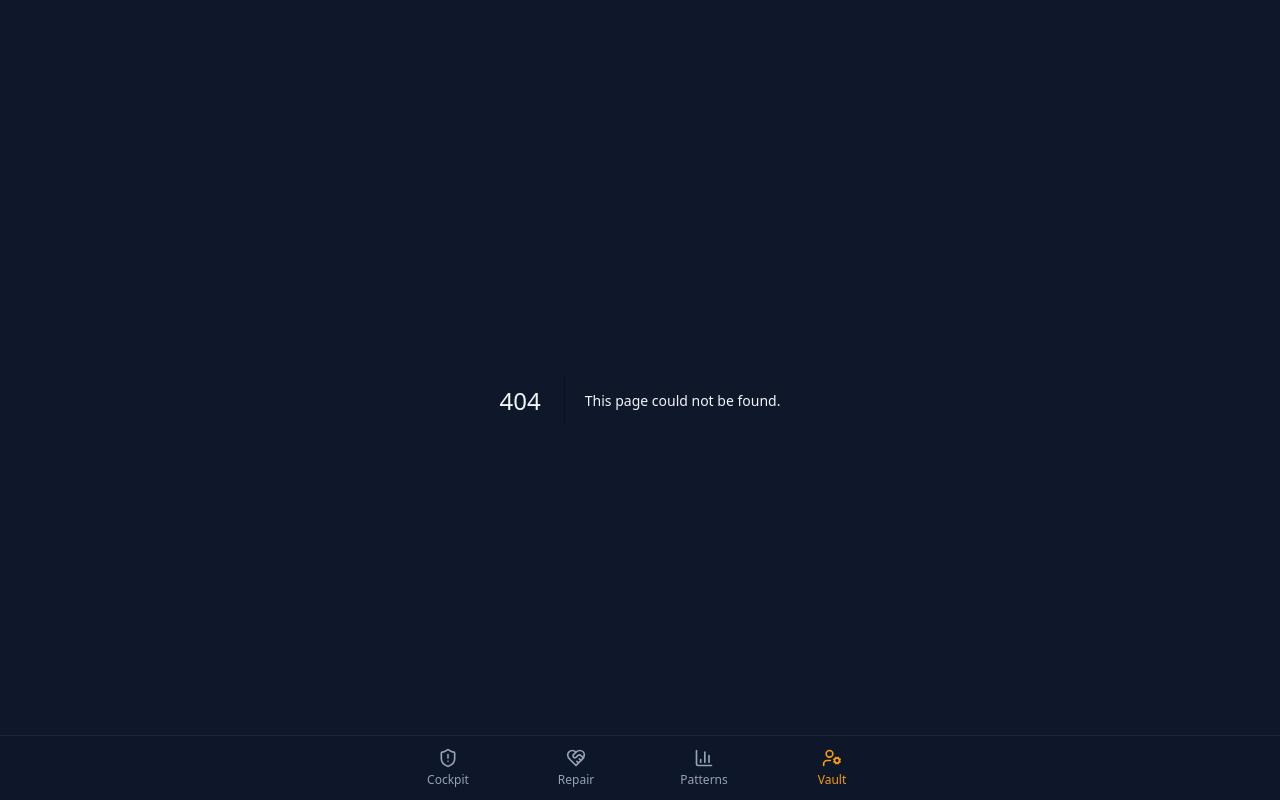
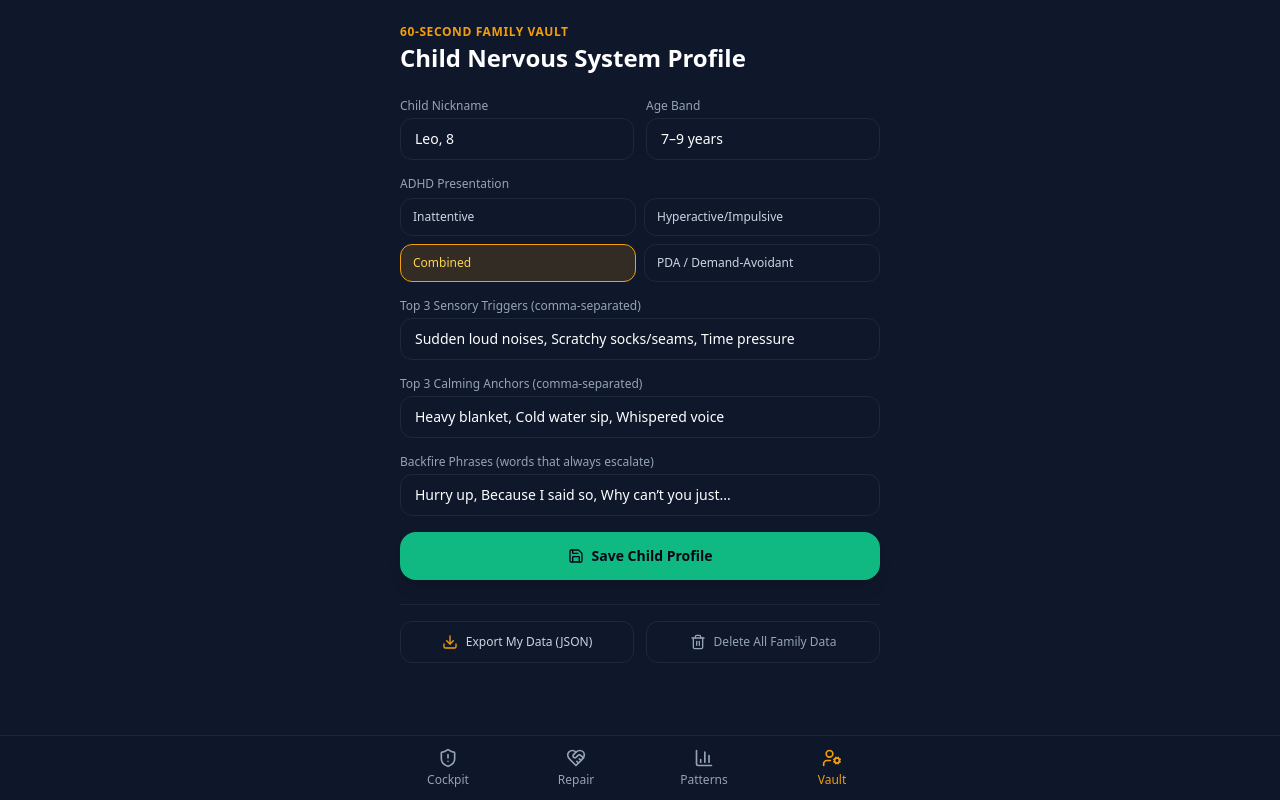
Before and after one commit to pproidamis/project-lumina, a Next.js app: page /profile in a window 1280 px wide. Before the commit this address had no page. Built offline with nearby package versions, Linux system fonts and the light colour scheme.

Commit message:
Create page.tsx

```diff
--- /dev/null
+++ b/src/app/profile/page.tsx
@@ -0,0 +1,240 @@
+'use client';
+
+import { useEffect, useState } from 'react';
+import { Save, Download, Trash2, Check } from 'lucide-react';
+import { AdhdPresentation, ChildProfile, DEFAULT_DEMO_CHILD } from '@/lib/types';
+import { createClient } from '@/lib/supabase/client';
+
+const PRESENTATIONS: AdhdPresentation[] = [
+  'Inattentive',
+  'Hyperactive/Impulsive',
+  'Combined',
+  'PDA / Demand-Avoidant',
+];
+
+export default function ProfileVaultPage() {
+  const [nickname, setNickname] = useState(DEFAULT_DEMO_CHILD.nickname);
+  const [ageBand, setAgeBand] = useState(DEFAULT_DEMO_CHILD.age_band);
+  const [presentation, setPresentation] = useState<AdhdPresentation>(
+    DEFAULT_DEMO_CHILD.presentation
+  );
+  const [triggers, setTriggers] = useState(DEFAULT_DEMO_CHILD.sensory_triggers.join(', '));
+  const [anchors, setAnchors] = useState(DEFAULT_DEMO_CHILD.calming_anchors.join(', '));
+  const [backfires, setBackfires] = useState(DEFAULT_DEMO_CHILD.backfire_phrases.join(', '));
+  const [savedNotice, setSavedNotice] = useState(false);
+
+  useEffect(() => {
+    const raw = localStorage.getItem('lumina_children');
+    if (raw) {
+      try {
+        const parsed: ChildProfile[] = JSON.parse(raw);
+        if (parsed[0]) {
+          setNickname(parsed[0].nickname);
+          setAgeBand(parsed[0].age_band);
+          setPresentation(parsed[0].presentation);
+          setTriggers(parsed[0].sensory_triggers.join(', '));
+          setAnchors(parsed[0].calming_anchors.join(', '));
+          setBackfires(parsed[0].backfire_phrases.join(', '));
+        }
+      } catch {}
+    }
+  }, []);
+
+  const splitClean = (val: string) =>
+    val
+      .split(',')
+      .map((s) => s.trim())
+      .filter(Boolean)
+      .slice(0, 3);
+
+  const handleSave = async (e: React.FormEvent) => {
+    e.preventDefault();
+    const profile: ChildProfile = {
+      id: crypto.randomUUID(),
+      nickname: nickname.trim() || 'Child',
+      age_band: ageBand.trim() || '6–10 years',
+      presentation,
+      sensory_triggers: splitClean(triggers),
+      calming_anchors: splitClean(anchors),
+      backfire_phrases: splitClean(backfires),
+      created_at: new Date().toISOString(),
+    };
+
+    localStorage.setItem('lumina_children', JSON.stringify([profile]));
+
+    const supabase = createClient();
+    if (supabase) {
+      const { data } = await supabase.auth.getUser();
+      if (data.user) {
+        await supabase.from('child_profiles').upsert({
+          id: profile.id,
+          user_id: data.user.id,
+          nickname: profile.nickname,
+          age_band: profile.age_band,
+          presentation: profile.presentation,
+          sensory_triggers: profile.sensory_triggers,
+          calming_anchors: profile.calming_anchors,
+          backfire_phrases: profile.backfire_phrases,
+        });
+      }
+    }
+
+    setSavedNotice(true);
+    setTimeout(() => setSavedNotice(false), 2500);
+  };
+
+  const handleExportJson = () => {
+    const payload = {
+      exported_at: new Date().toISOString(),
+      children: JSON.parse(localStorage.getItem('lumina_children') || '[]'),
+      regulation_events: JSON.parse(localStorage.getItem('lumina_events') || '[]'),
+    };
+    const blob = new Blob([JSON.stringify(payload, null, 2)], { type: 'application/json' });
+    const url = URL.createObjectURL(blob);
+    const a = document.createElement('a');
+    a.href = url;
+    a.download = `lumina-family-vault-${new Date().toISOString().slice(0, 10)}.json`;
+    a.click();
+  };
+
+  const handleDeleteAll = async () => {
+    if (!confirm('Permanently delete all local and cloud family data?')) return;
+    localStorage.removeItem('lumina_children');
+    localStorage.removeItem('lumina_events');
+    localStorage.removeItem('lumina_pending_repair_id');
+
+    const supabase = createClient();
+    if (supabase) {
+      const { data } = await supabase.auth.getUser();
+      if (data.user) {
+        await supabase.from('regulation_events').delete().eq('user_id', data.user.id);
+        await supabase.from('child_profiles').delete().eq('user_id', data.user.id);
+      }
+    }
+
+    setNickname('');
+    setTriggers('');
+    setAnchors('');
+    setBackfires('');
+  };
+
+  return (
+    <div className="min-h-screen bg-[#0F172A] text-slate-100 pb-24">
+      <div className="max-w-lg mx-auto px-4 pt-6 space-y-6">
+        <header>
+          <p className="text-xs uppercase tracking-wider text-[#F59E0B] font-semibold">
+            60-Second Family Vault
+          </p>
+          <h1 className="text-2xl font-bold text-white mt-0.5">Child Nervous System Profile</h1>
+        </header>
+
+        <form onSubmit={handleSave} className="space-y-4">
+          <div className="grid grid-cols-2 gap-3">
+            <div>
+              <label className="block text-xs text-slate-400 mb-1">Child Nickname</label>
+              <input
+                value={nickname}
+                onChange={(e) => setNickname(e.target.value)}
+                placeholder="e.g. Leo, 8"
+                className="w-full rounded-xl bg-slate-900 border border-slate-800 px-3.5 py-2.5 text-sm text-white focus:border-[#F59E0B] focus:outline-none"
+              />
+            </div>
+            <div>
+              <label className="block text-xs text-slate-400 mb-1">Age Band</label>
+              <input
+                value={ageBand}
+                onChange={(e) => setAgeBand(e.target.value)}
+                placeholder="e.g. 7–9 years"
+                className="w-full rounded-xl bg-slate-900 border border-slate-800 px-3.5 py-2.5 text-sm text-white focus:border-[#F59E0B] focus:outline-none"
+              />
+            </div>
+          </div>
+
+          <div>
+            <label className="block text-xs text-slate-400 mb-1.5">ADHD Presentation</label>
+            <div className="grid grid-cols-2 gap-2">
+              {PRESENTATIONS.map((item) => (
+                <button
+                  key={item}
+                  type="button"
+                  onClick={() => setPresentation(item)}
+                  className={`py-2.5 px-3 rounded-xl text-xs font-medium border text-left transition-colors ${
+                    presentation === item
+                      ? 'bg-[#F59E0B]/15 border-[#F59E0B] text-amber-300'
+                      : 'bg-slate-900 border-slate-800 text-slate-300'
+                  }`}
+                >
+                  {item}
+                </button>
+              ))}
+            </div>
+          </div>
+
+          <div>
+            <label className="block text-xs text-slate-400 mb-1">
+              Top 3 Sensory Triggers (comma-separated)
+            </label>
+            <input
+              value={triggers}
+              onChange={(e) => setTriggers(e.target.value)}
+              placeholder="Loud noises, scratchy socks, rushing"
+              className="w-full rounded-xl bg-slate-900 border border-slate-800 px-3.5 py-2.5 text-sm text-white focus:border-[#F59E0B] focus:outline-none"
+            />
+          </div>
+
+          <div>
+            <label className="block text-xs text-slate-400 mb-1">
+              Top 3 Calming Anchors (comma-separated)
+            </label>
+            <input
+              value={anchors}
+              onChange={(e) => setAnchors(e.target.value)}
+              placeholder="Heavy blanket, cold water, whispered voice"
+              className="w-full rounded-xl bg-slate-900 border border-slate-800 px-3.5 py-2.5 text-sm text-white focus:border-[#F59E0B] focus:outline-none"
+            />
+          </div>
+
+          <div>
+            <label className="block text-xs text-slate-400 mb-1">
+              Backfire Phrases (words that always escalate)
+            </label>
+            <input
+              value={backfires}
+              onChange={(e) => setBackfires(e.target.value)}
+              placeholder="Hurry up, Because I said so, Calm down"
+              className="w-full rounded-xl bg-slate-900 border border-slate-800 px-3.5 py-2.5 text-sm text-white focus:border-[#F59E0B] focus:outline-none"
+            />
+          </div>
+
+          <button
+            type="submit"
+            className="w-full py-3.5 rounded-2xl bg-[#10B981] text-slate-950 font-semibold text-sm flex items-center justify-center gap-2 shadow-lg"
+          >
+            {savedNotice ? <Check className="w-4 h-4" /> : <Save className="w-4 h-4" />}
+            <span>{savedNotice ? 'Saved to Family Vault' : 'Save Child Profile'}</span>
+          </button>
+        </form>
+
+        <div className="pt-4 border-t border-slate-800/80 grid grid-cols-2 gap-3">
+          <button
+            type="button"
+            onClick={handleExportJson}
+            className="py-3 px-4 rounded-xl bg-slate-900 border border-slate-800 text-xs font-medium text-slate-300 flex items-center justify-center gap-2 hover:border-slate-700"
+          >
+            <Download className="w-4 h-4 text-[#F59E0B]" />
+            <span>Export My Data (JSON)</span>
+          </button>
+
+          <button
+            type="button"
+            onClick={handleDeleteAll}
+            className="py-3 px-4 rounded-xl bg-slate-900 border border-slate-800 text-xs font-medium text-slate-400 flex items-center justify-center gap-2 hover:text-amber-300"
+          >
+            <Trash2 className="w-4 h-4" />
+            <span>Delete All Family Data</span>
+          </button>
+        </div>
+      </div>
+    </div>
+  );
+}
```
